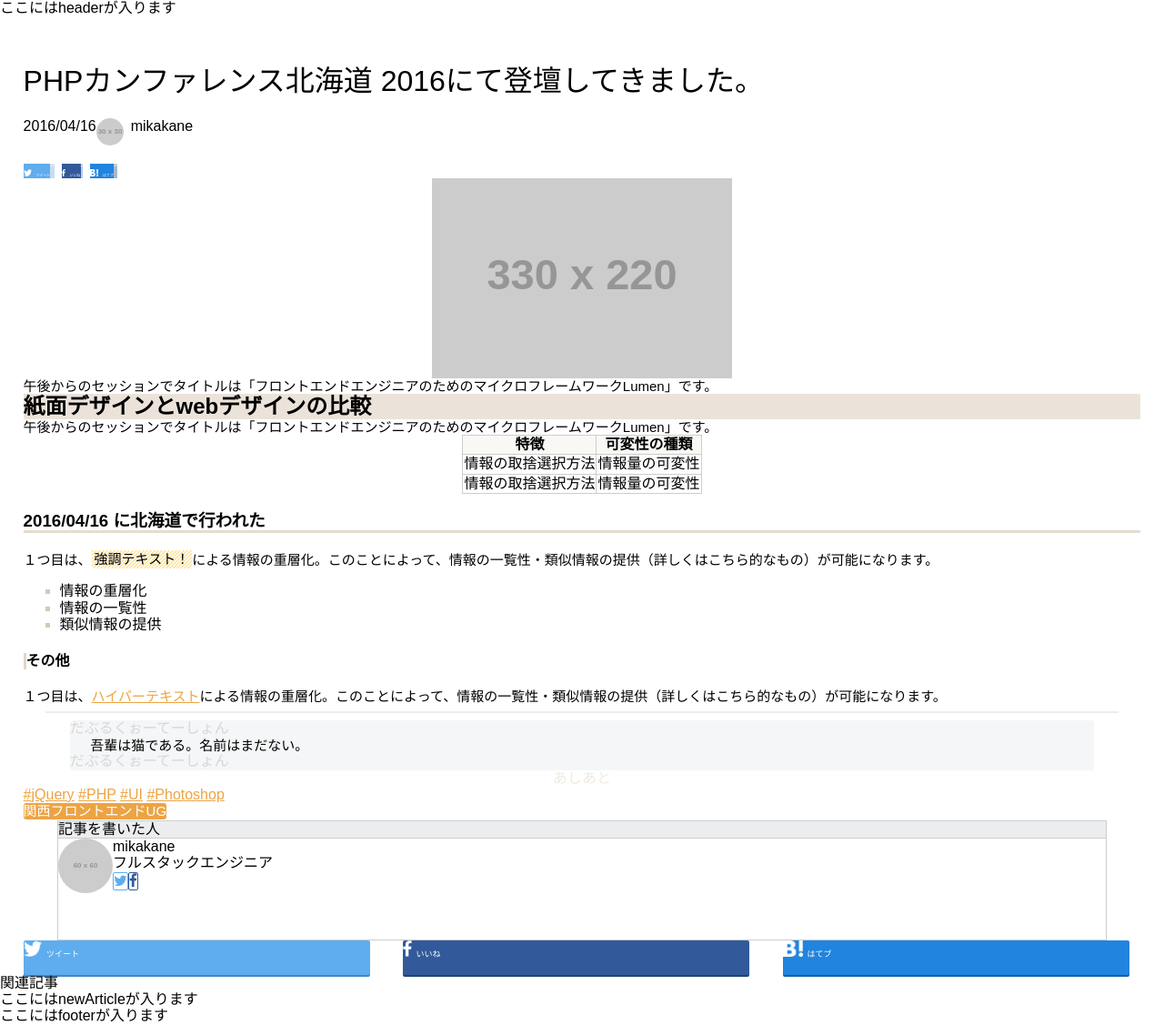
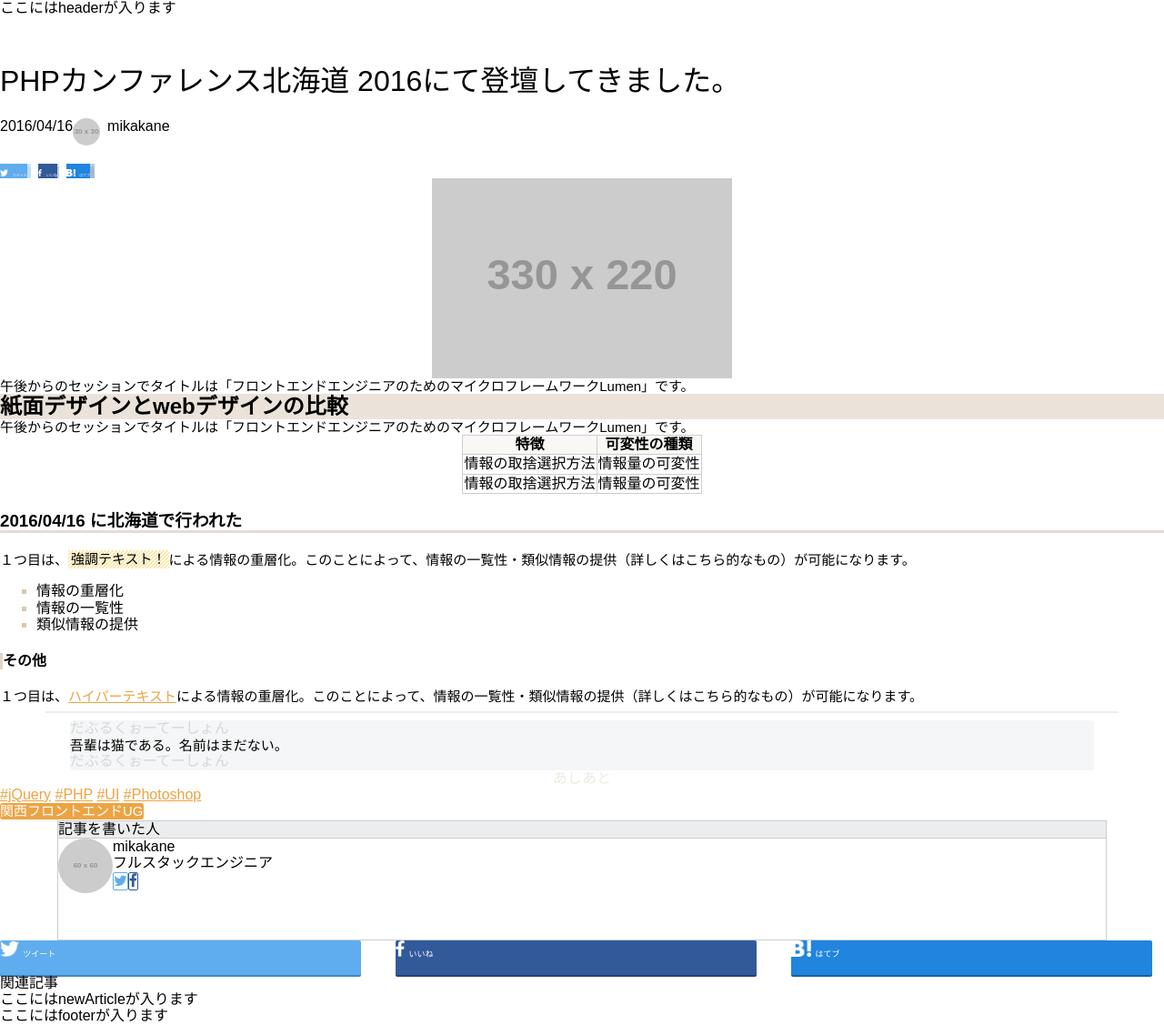
Before and after one commit to yasui05821/tech-kansai-htmlmoc, a website: page public/blog/index.html in a window 1280 px wide. Shown: the whole page at 91% size. Drawn offline with nearby package versions, Linux system fonts and the light colour scheme; files that its build step writes are made by us from their sources; placeholder pictures from the web are drawn by us; files whose address does not match are found by name.

Commit message:
blogページの横幅@mixinを記述する場所移動

```diff
--- a/frontend/assets/scss/blog/_blog.scss
+++ b/frontend/assets/scss/blog/_blog.scss
@@ -2,19 +2,3 @@
 @import "_blogHeader";
 @import "_blogContent";
 @import "_blogFooter";
-
-#blog .header {
-    .title, .info, .sns {
-      @include blog-width;
-    }
-}
-#blog .content {
-    .blog-h2, .blog-h3, .blog-h4, p, .table, .list {
-      @include blog-width;
-    }
-}
-#blog .footer {
-    .tags, .community, .push-sns {
-      @include blog-width;
-    }
-}
```
